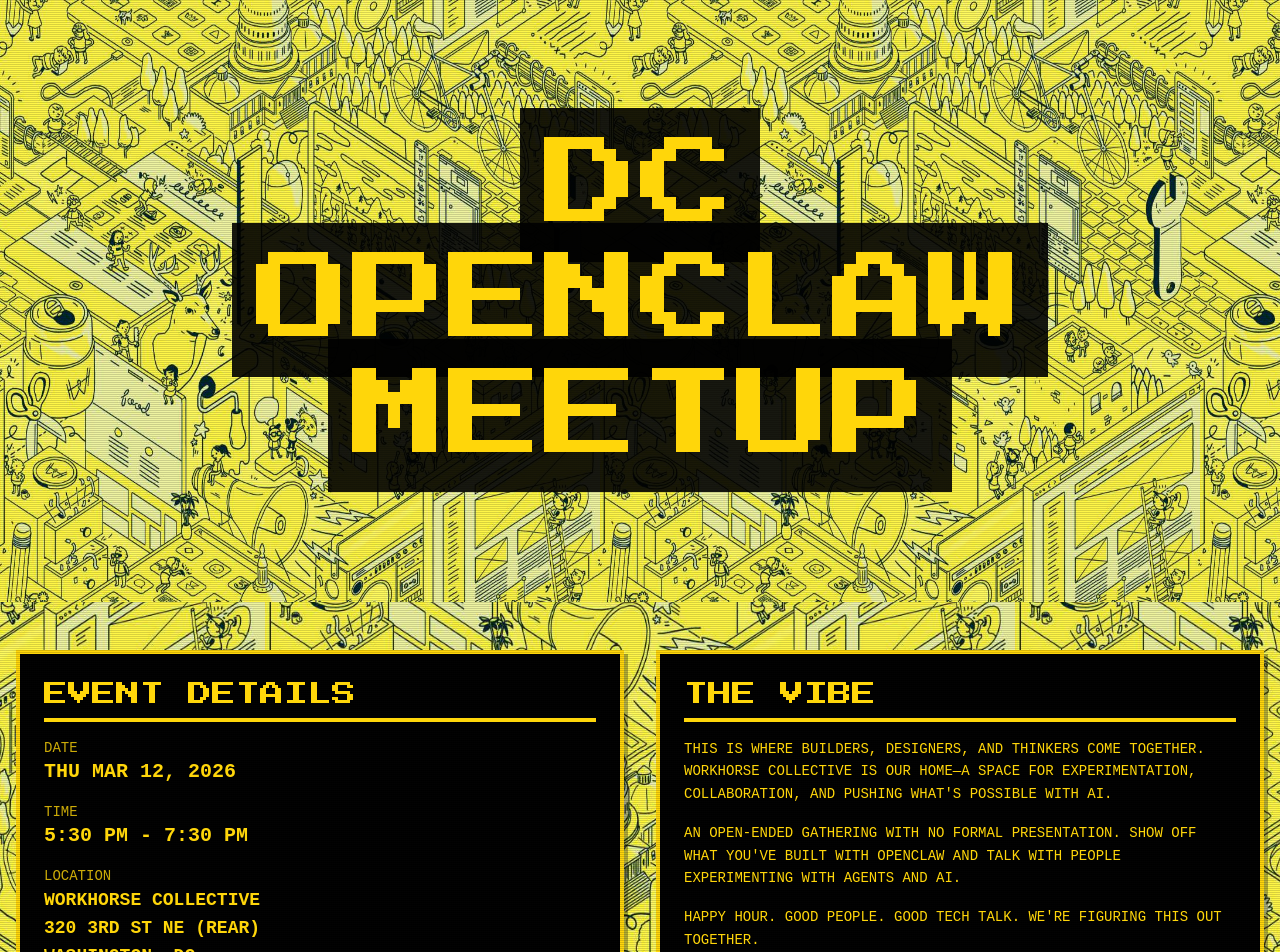
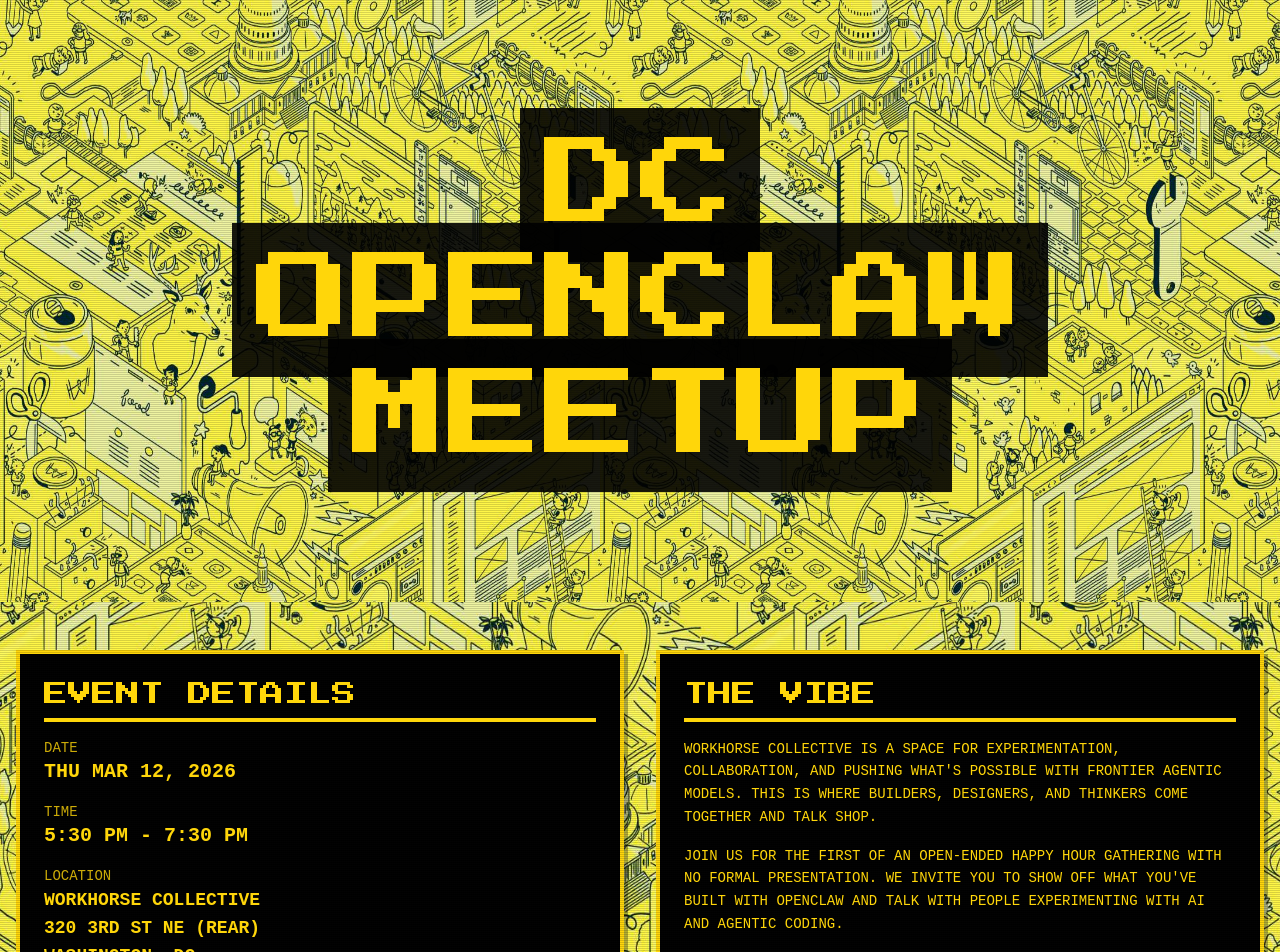
Before and after one commit to tjsclawbot-jpg/openclaw-meetup, a Next.js app: page / in a window 1280 px wide. Shown: the top 952 px of the page. Built offline with nearby package versions, Linux system fonts and the light colour scheme; no server answers.

Commit message:
feat: update 'the vibe' section with new messaging

```diff
--- a/pages/index.tsx
+++ b/pages/index.tsx
@@ -143,13 +143,10 @@
                     THE VIBE
                   </h2>
                   <p className="font-mono text-sm uppercase leading-relaxed mb-4">
-                    This is where builders, designers, and thinkers come together. Workhorse Collective is our home—a space for experimentation, collaboration, and pushing what's possible with AI.
-                  </p>
-                  <p className="font-mono text-sm uppercase leading-relaxed mb-4">
-                    An open-ended gathering with no formal presentation. Show off what you've built with OpenClaw and talk with people experimenting with agents and AI.
+                    Workhorse Collective is a space for experimentation, collaboration, and pushing what's possible with Frontier Agentic models. This is where builders, designers, and thinkers come together and talk shop.
                   </p>
                   <p className="font-mono text-sm uppercase leading-relaxed">
-                    Happy hour. Good people. Good tech talk. We're figuring this out together.
+                    Join us for the first of an open-ended happy hour gathering with no formal presentation. We invite you to show off what you've built with OpenClaw and talk with people experimenting with AI and Agentic coding.
                   </p>
                 </div>
               </div>
```
